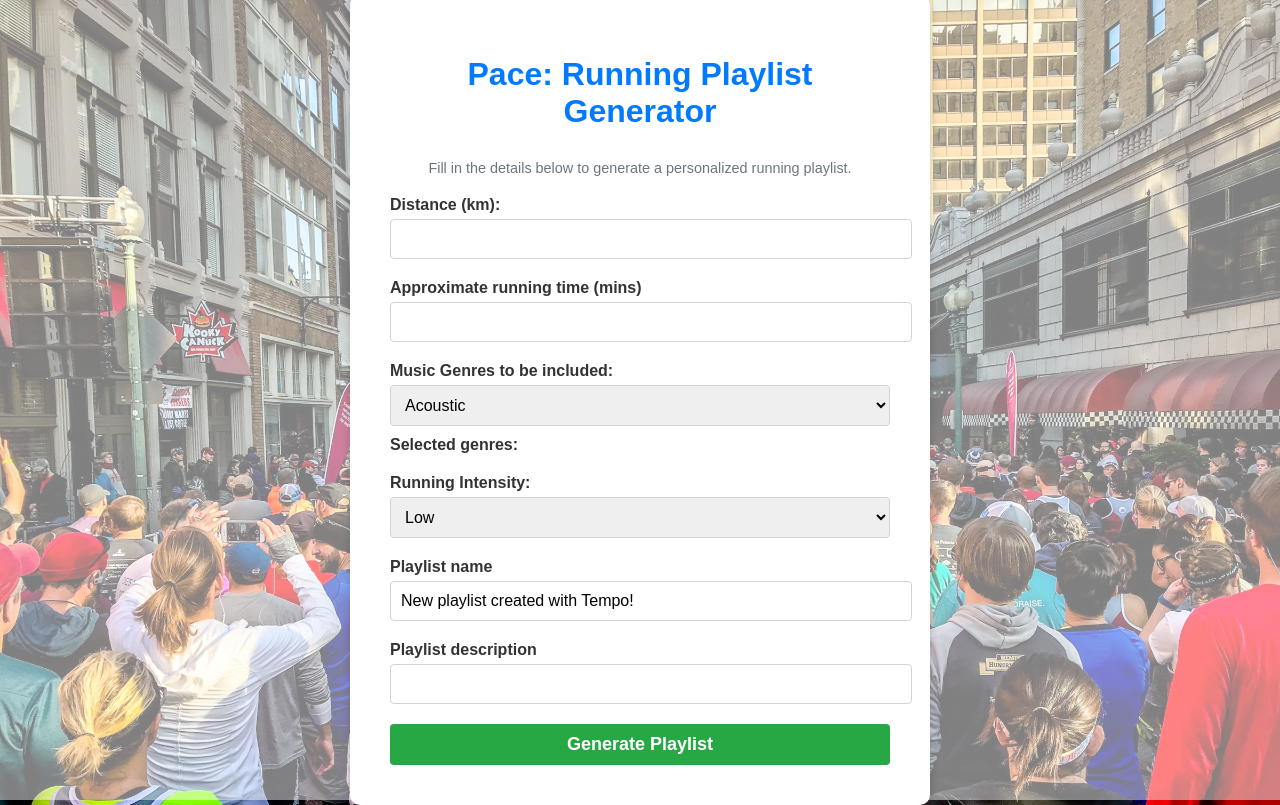
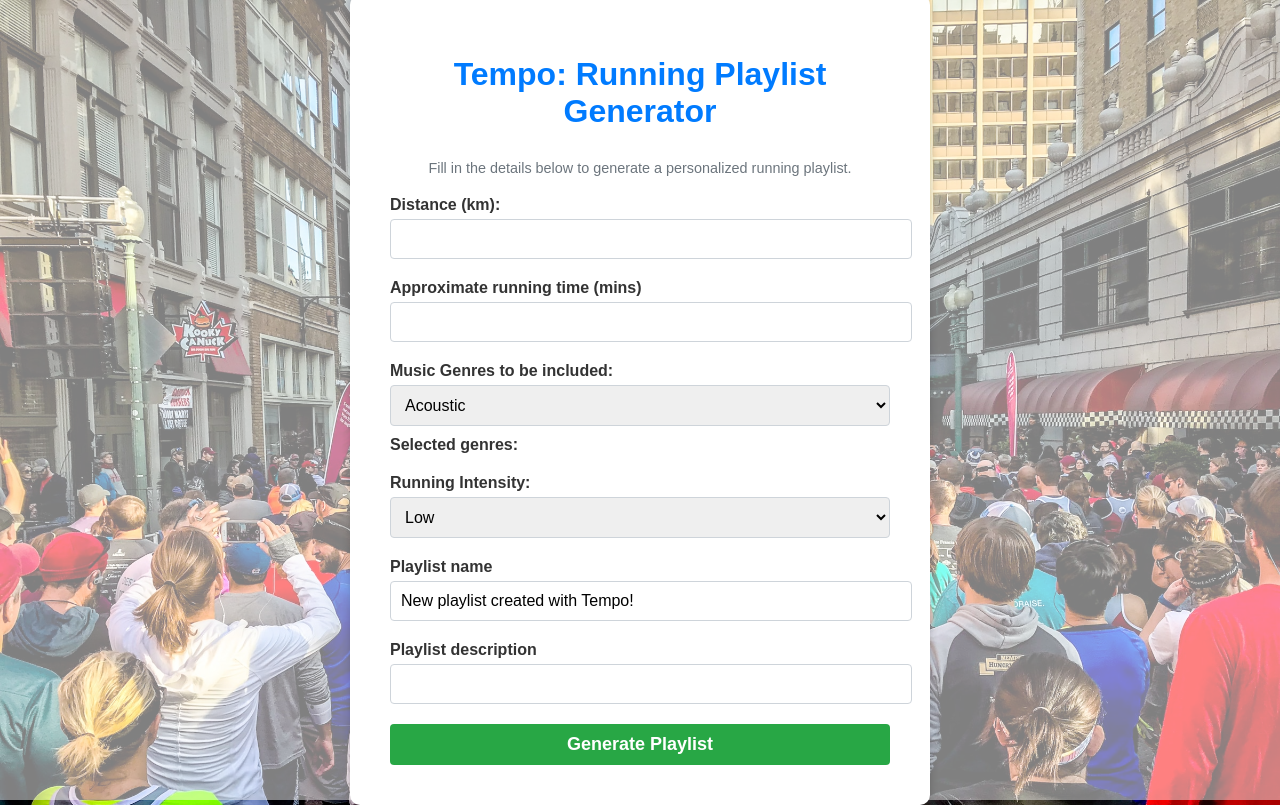
Before and after one commit to SSE-CW-Team/SSE-CW-Group-Project, a Flask app: page / in a window 1280 px wide. Run offline with Flask 3, Linux system fonts and the light colour scheme.

Commit message:
Changed name to Tempo

```diff
--- a/api/templates/index.html
+++ b/api/templates/index.html
@@ -3,12 +3,12 @@
   <head>
     <meta charset="UTF-8" />
     <meta name="viewport" content="width=device-width, initial-scale=1.0" />
-    <title>Pace - Your Running Companion</title>
+    <title>Tempo - Your Running Companion</title>
     <link rel="stylesheet" href="{{ url_for('static', filename='styles/style.css')}}" />
   </head>
   <body>
     <div class="container">
-      <h1>Pace: Running Playlist Generator</h1>
+      <h1>Tempo: Running Playlist Generator</h1>
       <p class="explanation">Fill in the details below to generate a personalized running playlist.</p>
       <form id="inputForm" action="{{ url_for('fetch_songs') }}" method="post">
         <div class="form-group">
```
